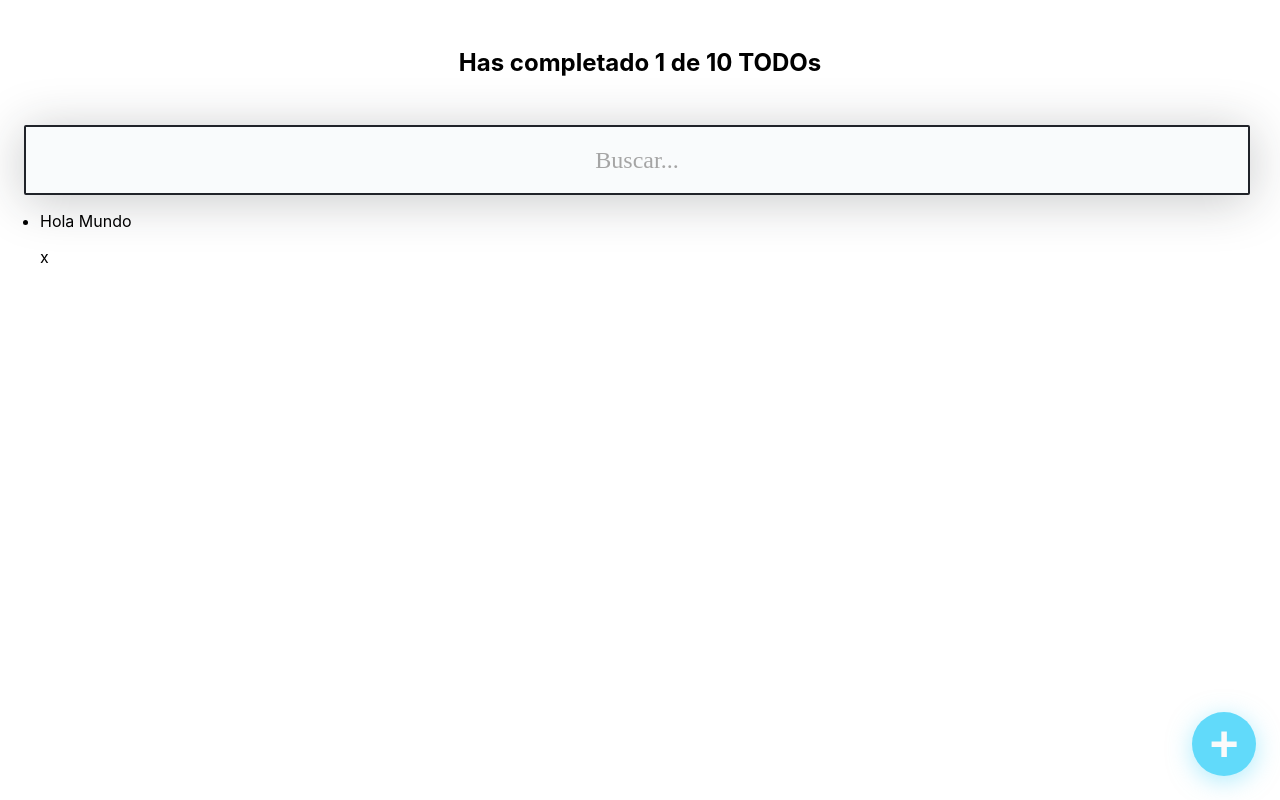
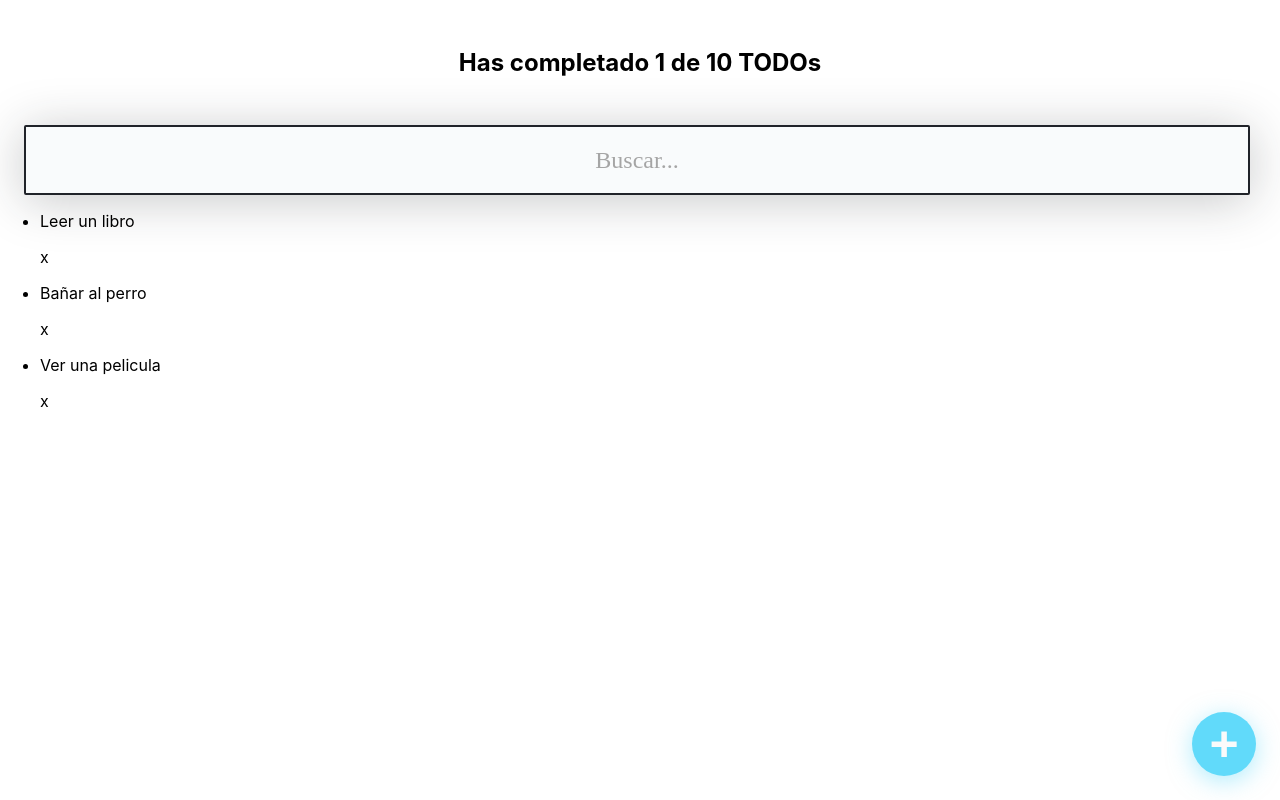
Before and after one commit to serodas/todo-machine-react, a React (Create React App) app: page / in a window 1280 px wide. Built offline with nearby package versions, Linux system fonts and the light colour scheme.

Commit message:
Add AppContext

```diff
--- a/src/containers/AppUI.jsx
+++ b/src/containers/AppUI.jsx
@@ -1,18 +1,21 @@
-import React from 'react';
+import React, { useContext } from 'react';
 import CreateButton from '../components/CreateButton';
 import Counter from '../components/Counter';
 import Search from '../components/Search';
 import List from './List';
 import Item from '../components/Item';
+import AppContext from '../context/AppContext';
 
 const AppUI = () => {
+    const { state } = useContext(AppContext);
     return (
        <>
             <Counter />
             <Search/>
-
             <List>
-                <Item text={'Hola Mundo'}/>
+                {state.items.map(item => (
+                    <Item text={item.text} key={item.text}/>
+                ))}
             </List>
 
             <CreateButton />
--- /dev/null
+++ b/src/context/AppContext.jsx
@@ -0,0 +1,5 @@
+import React from 'react';
+
+const AppContext = React.createContext({})
+
+export default AppContext;
--- /dev/null
+++ b/src/hooks/useInitialState.js
@@ -0,0 +1,26 @@
+import { useState } from 'react';
+
+const todos = [
+    { text: 'Leer un libro', completed: false },
+    { text: 'Bañar al perro', completed: false },
+    { text: 'Ver una pelicula', completed: false }
+];
+
+const initialState = {
+    items: todos,
+}
+
+const useInitialState = () => {
+    const [state, setState] = useState(initialState);
+
+    const addState = (payload) => {
+        setState(payload);
+    };
+
+    return {
+        state,
+        addState,
+    }
+}
+
+export default useInitialState;
--- a/src/pages/App.js
+++ /dev/null
@@ -1,10 +0,0 @@
-
-import AppUI from '../containers/AppUI';
-
-function App() {
-  return (
-    <AppUI />
-  );
-}
-
-export default App;
--- /dev/null
+++ b/src/pages/App.jsx
@@ -0,0 +1,15 @@
+import AppUI from '../containers/AppUI';
+import AppContext from '../context/AppContext';
+import useInitialState from '../hooks/useInitialState';
+
+function App() {
+  const initialState = useInitialState();
+
+  return (
+    <AppContext.Provider value={initialState}>
+      <AppUI />
+    </AppContext.Provider>
+  );
+}
+
+export default App;
```
